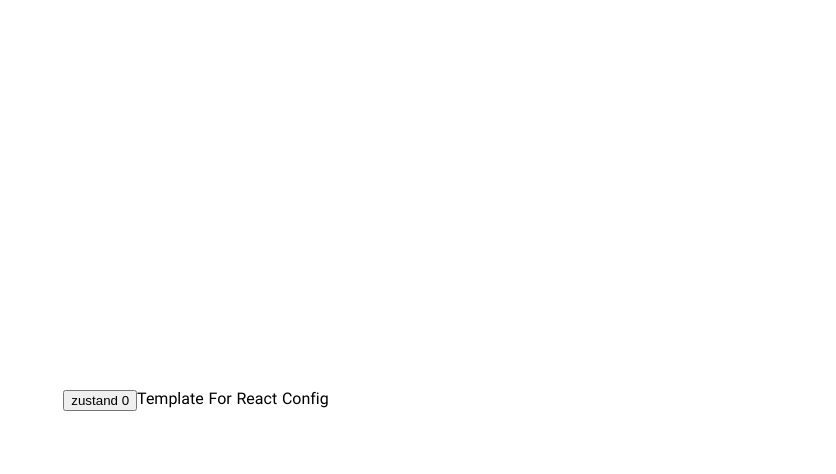
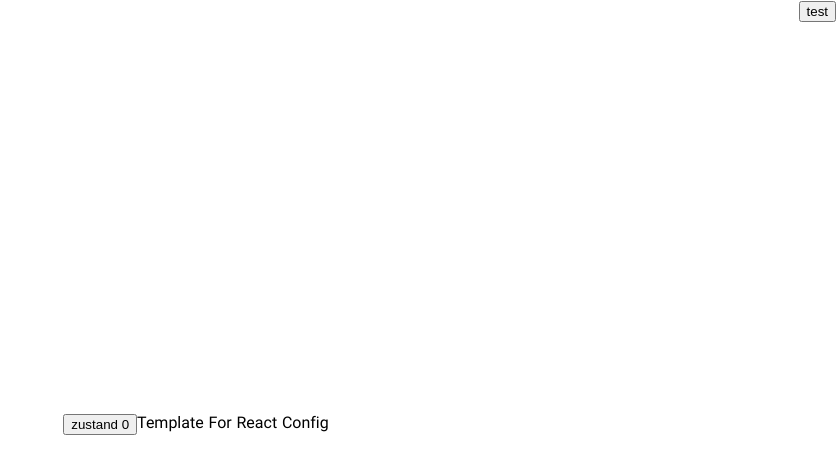
Before and after one commit to shahabzt/react-config-template, a React (Create React App) app: page / in a window 1280 px wide. Shown: the top 474 px of the page, without its empty margins (444-1280 px from the left). Built offline with nearby package versions, Linux system fonts and the light colour scheme.

Commit message:
fix: bug fixed for react router dom

```diff
--- a/src/App.tsx
+++ b/src/App.tsx
@@ -7,7 +7,7 @@ import { persistor, store } from "./store/store";
 import { PersistGate } from "redux-persist/integration/react";
 //React-Router-Dom
 import { RouterProvider } from "react-router-dom";
-import { Router } from "./pages/Route";
+import { router } from "./pages/Route";
 //AntD Theme
 import { ConfigProvider } from "antd";
 import { antDTheme } from "./theme/antDTheme";
@@ -23,6 +23,7 @@ import { MantineProvider } from "@mantine/core";
 import { MantineTheme } from "./theme/MantineTheme";
 //Zustand
 import { useBookStore } from "./store/zustandStore/bookStore";
+import { useEffect } from "react";
 const queryClient = new QueryClient();
 
 function App() {
@@ -42,7 +43,7 @@ function App() {
             <ConfigProvider theme={antDTheme}>
               <ThemeProvider theme={MuiTheme}>
                 <MantineProvider theme={MantineTheme}></MantineProvider>
-                <RouterProvider router={Router} />
+                <RouterProvider router={router} />
               </ThemeProvider>
             </ConfigProvider>
             <div className='App'>Template For React Config
--- /dev/null
+++ b/src/components/Button.tsx
@@ -0,0 +1,13 @@
+import React from 'react'
+import { Outlet } from 'react-router-dom'
+
+const Button = () => {
+  return (
+    <>
+    <button>test</button>
+    <Outlet/>
+    </>
+  )
+}
+
+export default Button
--- /dev/null
+++ b/src/components/Info.tsx
@@ -0,0 +1,9 @@
+import React from 'react'
+
+const Info = () => {
+  return (
+    <div>Info</div>
+  )
+}
+
+export default Info
--- a/src/pages/Route.tsx
+++ b/src/pages/Route.tsx
@@ -1,8 +1,23 @@
-import { createBrowserRouter } from "react-router-dom";
+import { createBrowserRouter,Outlet } from "react-router-dom";
+import Button from "../components/Button";
+import Info from "../components/Info";
 
-export const Router = createBrowserRouter([
+export const router = createBrowserRouter([
   {
-    path: "",
-    element: <></>,
+    path: "/",
+    element: <Button/>,
+
+    children: [
+      {
+        path: "info",
+        element: <Info />,
+
+      },
+      {
+        path: "x",
+        element: <>x</>,
+
+      },
+    ],
   },
 ]);
```
